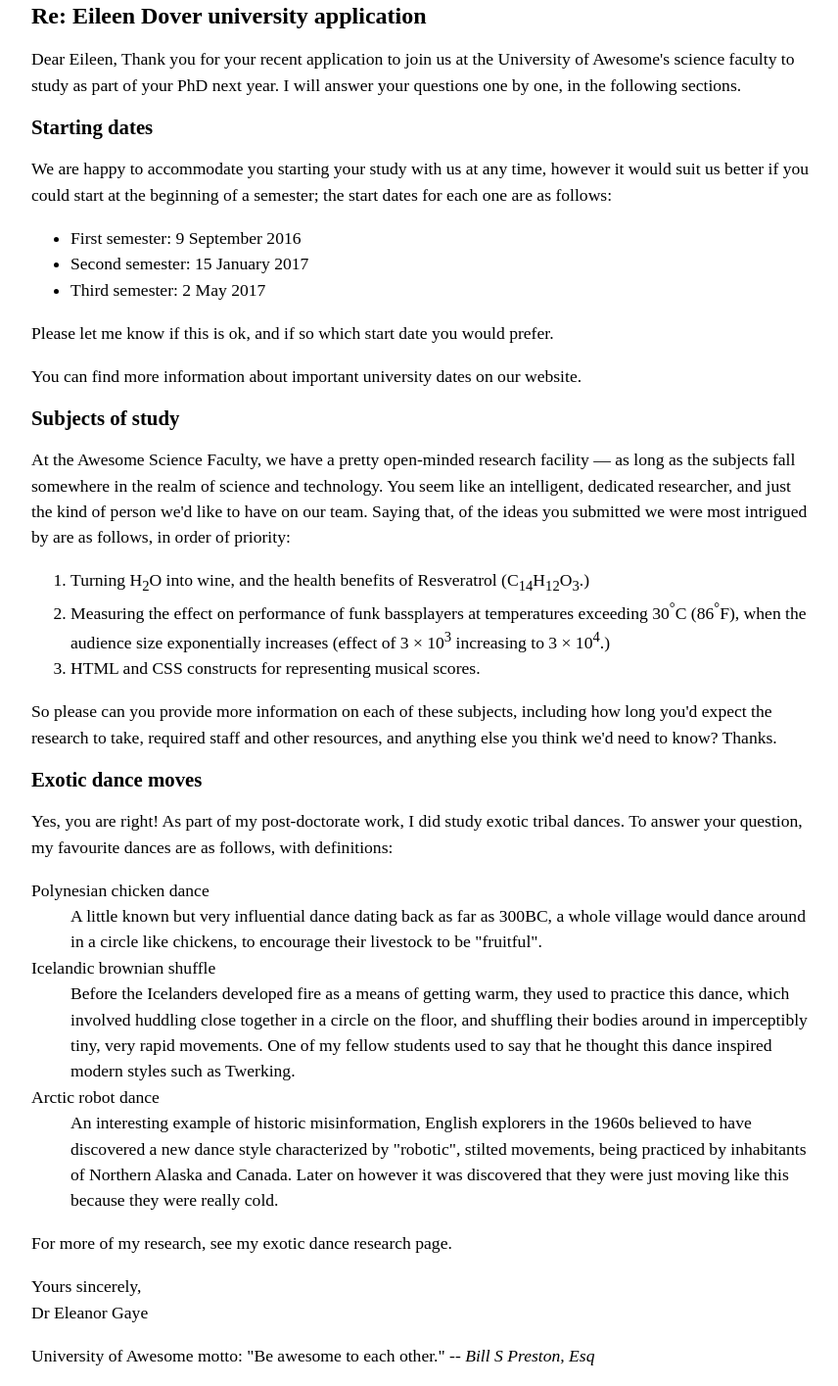
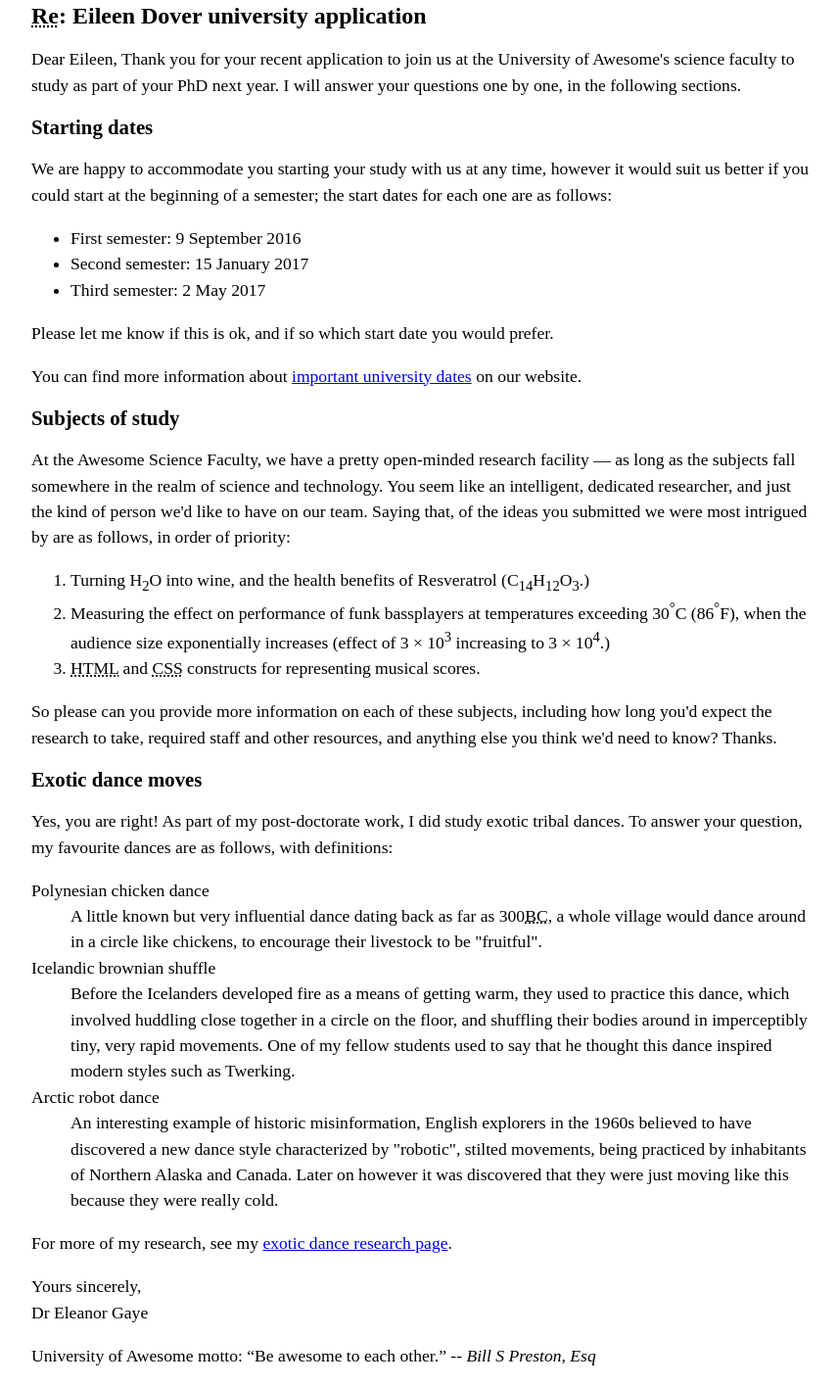
Before and after one commit to cehu/Marking-up-a-letter, a plain HTML site: page index.html in a window 1280 px wide. Shown: the part 359-1774 px from the top of the page at 98% size, without its empty margins (208-1064 px from the left). Drawn offline with Linux system fonts and the light colour scheme.

Commit message:
fix datetime...

```diff
--- a/index.html
+++ b/index.html
@@ -27,9 +27,7 @@
       Dover, CT9 XXX<br>
       UK<br>
     </p>
-
-
-  <h1>Re: Eileen Dover university application</h1>
+    <h1><abbr title="Reply">Re</abbr>: Eileen Dover university application</h1>
 
     <p>Dear Eileen,
 
@@ -49,7 +47,7 @@
 
 
 
-  <p>You can find more information about important university dates on our website.</p>
+    <p>You can find more information about <a href="http://example.com." title="Information on starting dates">important university dates</a> on our website.</p>
 
 
     <h2>Subjects of study</h2>
@@ -59,7 +57,7 @@
     <ol>
       <li>Turning H<sub>2</sub>O into wine, and the health benefits of Resveratrol (C<sub>14</sub>H<sub>12</sub>O<sub>3</sub>.)</li>
       <li>Measuring the effect on performance of funk bassplayers at temperatures exceeding 30<sup>°</sup>C (86<sup>°</sup>F), when the audience size exponentially increases (effect of 3 × 10<sup>3</sup> increasing to 3 × 10<sup>4</sup>.)</li>
-    <li>HTML and CSS constructs for representing musical scores.</li>
+      <li><abbr title="Hyper Text Mark-up Language">HTML</abbr> and <abbr title="Cascading Style Sheets">CSS</abbr> constructs for representing musical scores.</li>
     </ol>
 
 
@@ -71,7 +69,7 @@
     <p>Yes, you are right! As part of my post-doctorate work, I did study exotic tribal dances. To answer your question, my favourite dances are as follows, with definitions:</p>
     <dl>
       <dt>Polynesian chicken dance</dt>
-    <dd>A little known but very influential dance dating back as far as 300BC, a whole village would dance around in a circle like chickens, to encourage their livestock to be "fruitful"</q>.</dd>
+      <dd>A little known but very influential dance dating back as far as 300<abbr title="Before Christ">BC</abbr>, a whole village would dance around in a circle like chickens, to encourage their livestock to be "fruitful"</q>.</dd>
       <dt>Icelandic brownian shuffle</dt>
       <dd>Before the Icelanders developed fire as a means of getting warm, they used to practice this dance, which involved huddling close together in a circle on the floor, and shuffling their bodies around in imperceptibly tiny, very rapid
         movements. One
@@ -81,15 +79,14 @@
         Later on
         however it was discovered that they were just moving like this because they were really cold.</dd>
     </dl>
-  <p>For more of my research, see my exotic dance research page.</p>
+    <p>For more of my research, see my <a href="http://example.com" title="more info on exotic dance">exotic dance research page</a>.</p>
 
     <p>Yours sincerely,<br>
-    Dr Eleanor Gaye</p>
+      <abbr title="Doctor"></abbr>Dr Eleanor Gaye</p>
 
     <footer>
-    <p>University of Awesome motto: &quot;Be awesome to each other.&quot; -- <cite>Bill S Preston, Esq</cite></p>
+      <p>University of Awesome motto: <q cite="http://example.com">Be awesome to each other.</q> -- <cite>Bill S Preston, Esq</cite></p>
     </footer>
 
   </body>
-
 </html>
```
Lines whose indentation alone changed are shown as unchanged.
